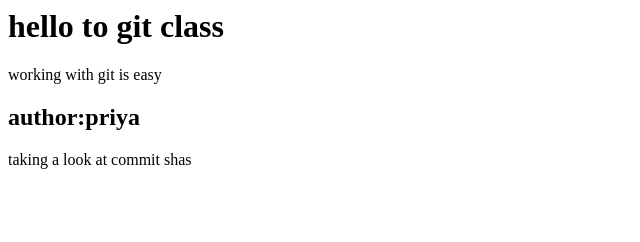
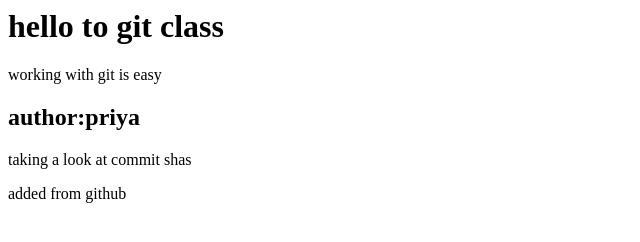
Before and after one commit to sup6iya/gitgithubclass, a plain HTML site: page index.html in a window 1280 px wide. Shown: the whole page, without its empty margins (0-640 px from the left). Drawn offline with Linux system fonts and the light colour scheme.

Commit message:
update index.html
add some code from github

```diff
--- a/index.html
+++ b/index.html
@@ -9,3 +9,6 @@
 <div>
 <p> taking a look at commit shas</p>
 </div>
+<div>
+<p> added from github</p>
+</div>
```
